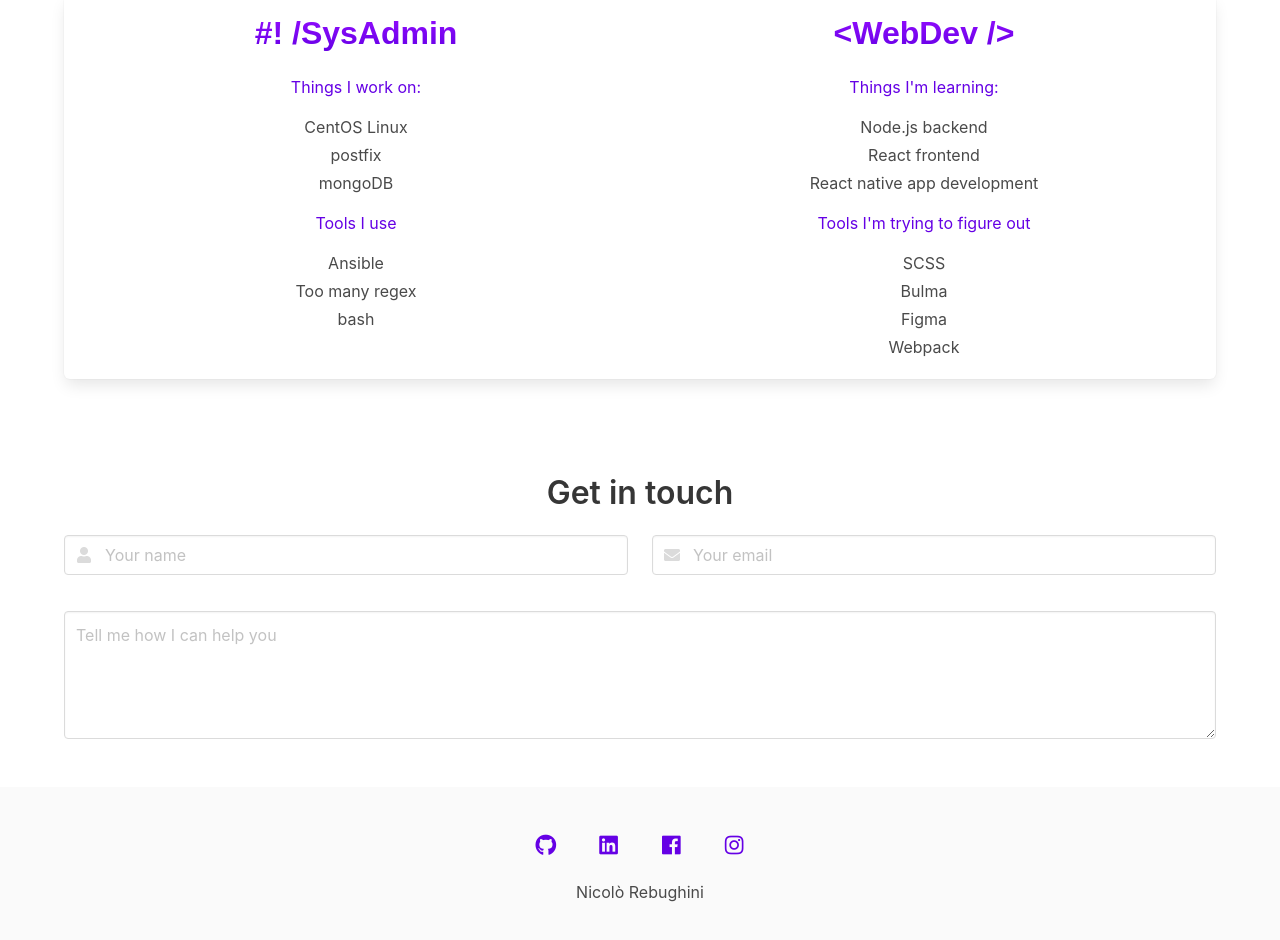
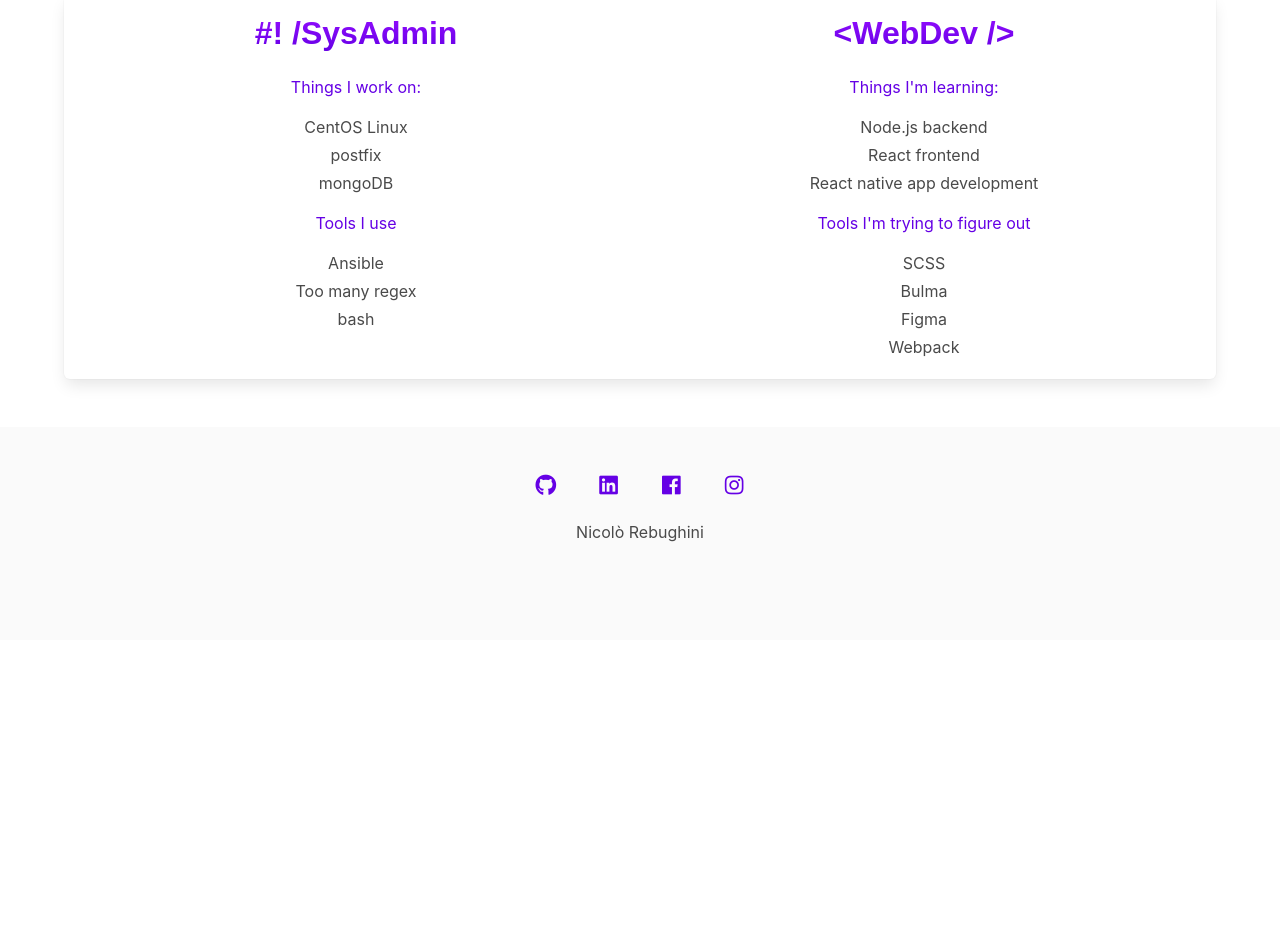
Before and after one commit to SyedTahseen/nirebu-personal-website, a website: page index.html in a window 1280 px wide. Shown: the part 1281-2221 px from the top of the page. After the commit the page ends 1921 px from the top, so only its background shows below. Drawn offline with nearby package versions, Linux system fonts and the light colour scheme; files that its build step writes are made by us from their sources; a web font is replaced by a local one.

Commit message:
Rehidden email form block

```diff
--- a/index.html
+++ b/index.html
@@ -110,7 +110,7 @@
 				</div>
 			</div>
 		</section>
-		<section class="section">
+		<section class="section is-hidden">
 			<div class="container has-text-centered">
 				<div class="title">Get in touch</div>
 				<div class="columns">
```
